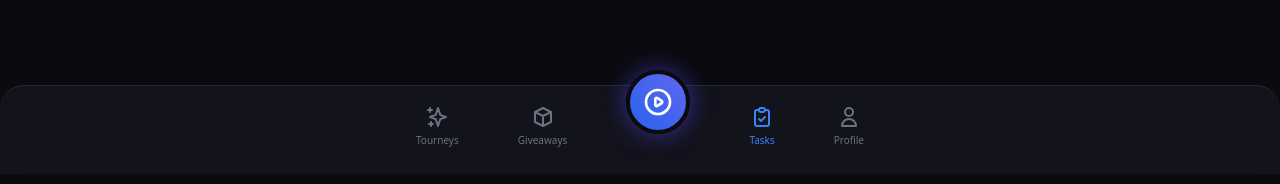
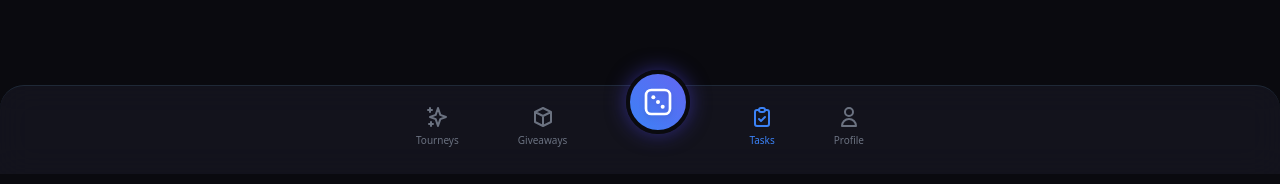
Before and after one commit to Aadi639707/stardrop-bot, a Next.js app: page /tasks in a window 1280 px wide. Shown: the part 626-810 px from the top of the page. Built offline with nearby package versions, Linux system fonts and the light colour scheme.

Commit message:
Update BottomNav.tsx

```diff
--- a/components/BottomNav.tsx
+++ b/components/BottomNav.tsx
@@ -11,33 +11,38 @@ export default function BottomNav() {
       <div className="flex justify-between items-center h-16 max-w-md mx-auto">
 
         {/* Tournaments */}
-        <Link href="/tournaments" className={`flex flex-col items-center gap-1 ${pathname === '/tournaments' ? 'text-blue-500' : 'text-gray-500'}`}>
+        <Link href="/tournaments" className={`flex flex-col items-center gap-1 transition-colors ${pathname === '/tournaments' ? 'text-blue-500' : 'text-gray-500 hover:text-gray-400'}`}>
            <svg className="w-6 h-6" fill="none" stroke="currentColor" viewBox="0 0 24 24"><path strokeLinecap="round" strokeLinejoin="round" strokeWidth={2} d="M5 3v4M3 5h4M6 17v4m-2-2h4m5-16l2.286 6.857L21 12l-5.714 2.143L13 21l-2.286-6.857L5 12l5.714-2.143L13 3z" /></svg>
            <span className="text-[10px] font-medium">Tourneys</span>
         </Link>
 
         {/* Giveaways */}
-        <Link href="/giveaways" className={`flex flex-col items-center gap-1 ${pathname === '/giveaways' ? 'text-blue-500' : 'text-gray-500'}`}>
+        <Link href="/giveaways" className={`flex flex-col items-center gap-1 transition-colors ${pathname === '/giveaways' ? 'text-blue-500' : 'text-gray-500 hover:text-gray-400'}`}>
            <svg className="w-6 h-6" fill="none" stroke="currentColor" viewBox="0 0 24 24"><path strokeLinecap="round" strokeLinejoin="round" strokeWidth={2} d="M20 7l-8-4-8 4m16 0l-8 4m8-4v10l-8 4m0-10L4 7m8 4v10M4 7v10l8 4" /></svg>
            <span className="text-[10px] font-medium">Giveaways</span>
         </Link>
 
-        {/* Center Play Button (Floating & Glowing) */}
+        {/* Center Play Button (Floating & Glowing - FIXED) */}
         <Link href="/" className="relative -top-6">
-          <div className="w-16 h-16 rounded-full bg-gradient-to-tr from-blue-600 to-indigo-500 shadow-[0_0_25px_rgba(79,70,229,0.6)] flex items-center justify-center border-4 border-[#0a0a0f] transition-transform hover:scale-105">
-            {/* Dice Icon */}
-            <svg className="w-8 h-8 text-white" fill="none" stroke="currentColor" viewBox="0 0 24 24"><path strokeLinecap="round" strokeLinejoin="round" strokeWidth={2} d="M14.752 11.168l-3.197-2.132A1 1 0 0010 9.87v4.263a1 1 0 001.555.832l3.197-2.132a1 1 0 000-1.664z" /><path strokeLinecap="round" strokeLinejoin="round" strokeWidth={2} d="M21 12a9 9 0 11-18 0 9 9 0 0118 0z" /></svg>
+          <div className="w-16 h-16 rounded-full bg-gradient-to-tr from-blue-500 to-indigo-500 shadow-[0_0_20px_rgba(79,70,229,0.5)] flex items-center justify-center border-4 border-[#0a0a0f] transition-transform hover:scale-105 active:scale-95">
+            {/* Premium 3D-like Dice Icon */}
+            <svg xmlns="http://www.w3.org/2000/svg" className="w-8 h-8 text-white drop-shadow-md" fill="none" viewBox="0 0 24 24" stroke="currentColor" strokeWidth={2}>
+               <rect x="3" y="3" width="18" height="18" rx="4" strokeLinecap="round" strokeLinejoin="round" />
+               <circle cx="8.5" cy="8.5" r="1.5" fill="currentColor" stroke="none" />
+               <circle cx="15.5" cy="15.5" r="1.5" fill="currentColor" stroke="none" />
+               <circle cx="12" cy="12" r="1.5" fill="currentColor" stroke="none" />
+            </svg>
           </div>
         </Link>
 
         {/* Tasks */}
-        <Link href="/tasks" className={`flex flex-col items-center gap-1 ${pathname === '/tasks' ? 'text-blue-500' : 'text-gray-500'}`}>
+        <Link href="/tasks" className={`flex flex-col items-center gap-1 transition-colors ${pathname === '/tasks' ? 'text-blue-500' : 'text-gray-500 hover:text-gray-400'}`}>
           <svg className="w-6 h-6" fill="none" stroke="currentColor" viewBox="0 0 24 24"><path strokeLinecap="round" strokeLinejoin="round" strokeWidth={2} d="M9 5H7a2 2 0 00-2 2v12a2 2 0 002 2h10a2 2 0 002-2V7a2 2 0 00-2-2h-2M9 5a2 2 0 002 2h2a2 2 0 002-2M9 5a2 2 0 012-2h2a2 2 0 012 2m-6 9l2 2 4-4" /></svg>
           <span className="text-[10px] font-medium">Tasks</span>
         </Link>
 
         {/* Profile */}
-        <Link href="/profile" className={`flex flex-col items-center gap-1 ${pathname === '/profile' ? 'text-blue-500' : 'text-gray-500'}`}>
+        <Link href="/profile" className={`flex flex-col items-center gap-1 transition-colors ${pathname === '/profile' ? 'text-blue-500' : 'text-gray-500 hover:text-gray-400'}`}>
           <svg className="w-6 h-6" fill="none" stroke="currentColor" viewBox="0 0 24 24"><path strokeLinecap="round" strokeLinejoin="round" strokeWidth={2} d="M16 7a4 4 0 11-8 0 4 4 0 018 0zM12 14a7 7 0 00-7 7h14a7 7 0 00-7-7z" /></svg>
           <span className="text-[10px] font-medium">Profile</span>
         </Link>
```
